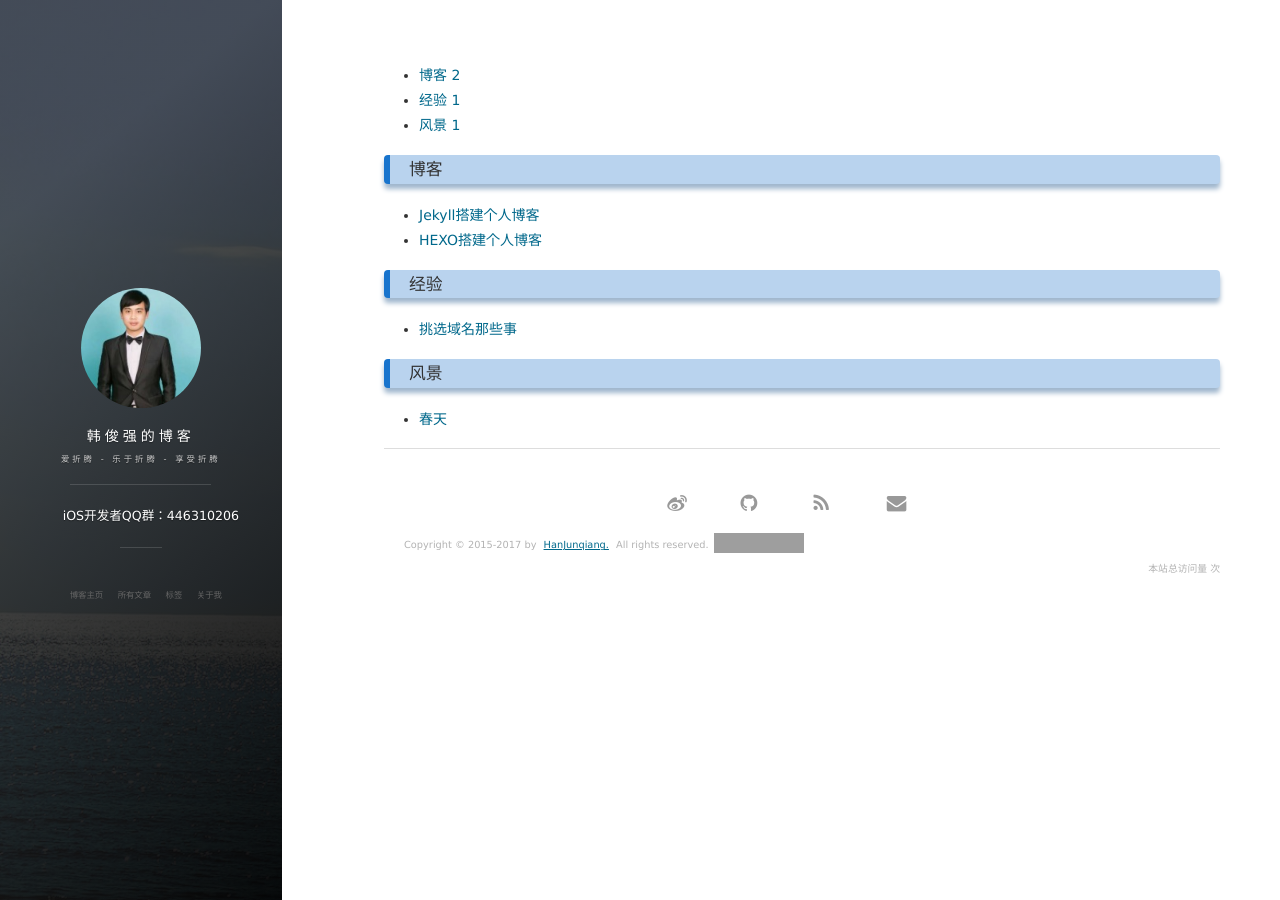
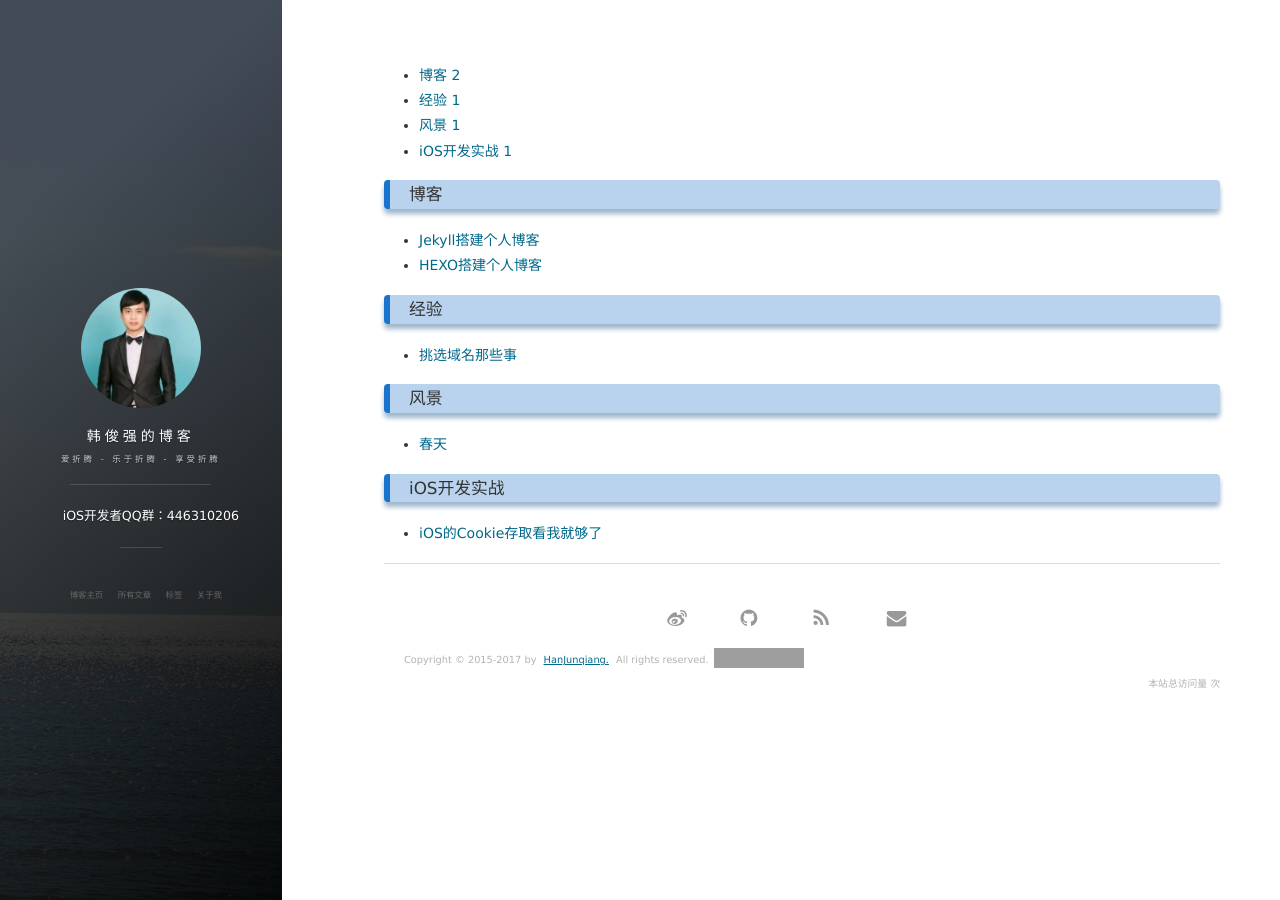
Before and after one commit to xiaohange/xiaohange.github.io, a Jekyll site: the page built from tags.html, in a window 1280 px wide. Built offline with Jekyll 4.4.1, drawn with Linux system fonts in a browser that asks for light colours; nearby versions of some CDN libraries; comment, search, counter and statistics services are not loaded; some of the changed lines change nothing that is shown; grey boxes are pictures that could not be loaded.

Commit message:
fix: iOS cookie

````diff
--- a/_config.yml
+++ b/_config.yml
@@ -11,7 +11,7 @@ url: "http://xiaohange.io"
 
 # Comment
 comment:
-    # disqus: leopard
+    # disqus: xiaohange
     # duoshuo: xiaohange
     yungentie: http://noneless.tk
 
@@ -51,7 +51,6 @@ markdown: kramdown
 kramdown:
   input: GFM
   syntax_highlighter: rouge
-
 textColor: #FF0000
 
 # supported colors: blue, green, purple, red, orange or slate. If you need clear, leave it empty.
--- /dev/null
+++ b/_posts/2017-03-29-cookie_ios.md
@@ -0,0 +1,163 @@
+---
+layout: post
+title: "iOS的Cookie存取看我就够了"
+date: 2017-03-29
+description: "当前一些公司为了快速出一款app，很多时候采用UINavigationController+WebView或者NavigationController+UITabbarVC+WebView的方式，这样就不可避免的需要使用cookie与Html5交互，下面讲述几种常用情景下cookie的添加方法"
+tag: iOS开发实战
+---
+
+##
+>当前一些公司为了快速出一款app，很多时候采用UINavigationController+WebView或者NavigationController+UITabbarVC+WebView的方式，这样就不可避免的需要使用cookie与Html5交互，下面讲述几种常用情景下cookie的添加方法：
+
+###一. UIWebView：
+
+####工厂类中存储cookie的方法
+
+```
++ (void)saveCookies {
+    // 创建一个可变字典存放cookie
+    NSMutableDictionary *fromappDict = [NSMutableDictionary dictionary];
+    [fromappDict setObject:@"fromapp" forKey:NSHTTPCookieName];
+    [fromappDict setObject:@"ios" forKey:NSHTTPCookieValue];
+    // kDomain是公司app网址
+    [fromappDict setObject:kDomain forKey:NSHTTPCookieDomain];
+    [fromappDict setObject:kDomain forKey:NSHTTPCookieOriginURL];
+    [fromappDict setObject:@"/" forKey:NSHTTPCookiePath];
+    [fromappDict setObject:@"0" forKey:NSHTTPCookieVersion];
+
+    // 将可变字典转化为cookie
+    NSHTTPCookie *cookie = [NSHTTPCookie cookieWithProperties:params];
+
+    // 获取cookieStorage
+    NSHTTPCookieStorage *cookieStorage = [NSHTTPCookieStorage sharedHTTPCookieStorage]
+
+    // 存储cookie
+    [cookieStorage setCookie:cookie];
+}
+```
+
+ UIWebView使用时间较长，只要在cookieStorage中设置了相应的cookie，每次就会自动带上；
+    但是这样的弊端是随着与H5的交互增加，Cookie占用的空间越来越大，每次交互都夹带大量的cookie，不仅增加服务器端压力，也浪费用户的流量。比如每次交互都夹带5kb的cookie内容，但是真正用到的只有两三百字节。
+
+###二. WKWebView
+
+   WKWebView相比于UIWebView：
+        速度快了一倍，内存却减少为原来的一半；
+        cookie不再是自动携带，需要手动设置；
+        交互更加顺畅，比如app底部四个tabBar也都是网页的，在UIWebView下点击，整个H5页面都会闪白一下，但是在WKWebView下点击，四个tabBar效果与原生app效果更加类似，不会有闪白现象。
+        增减了一些代理方法，更方便的进行协议拦截和进度条展示
+
+
+
+
+
+####1.在创建的时候存放到WKUserScript中进行添加cookie
+
+```
+    WKWebViewConfiguration *webConfig = [[WKWebViewConfiguration alloc] init];
+    // 设置偏好设置
+    webConfig.preferences = [[WKPreferences alloc] init];
+    // 默认为0
+    webConfig.preferences.minimumFontSize = 10;
+    // 默认认为YES
+    webConfig.preferences.javaScriptEnabled = YES;
+    // 在iOS上默认为NO，表示不能自动通过窗口打开
+    webConfig.preferences.javaScriptCanOpenWindowsAutomatically = NO;
+
+    // web内容处理池
+    webConfig.processPool = [[WKProcessPool alloc] init];
+    // 将所有cookie以document.cookie = 'key=value';形式进行拼接
+    #warning 然而这里的单引号一定要注意是英文的，不要问我为什么告诉你这个(手动微笑)
+    NSString *cookieValue = @"document.cookie = 'fromapp=ios';document.cookie = 'channel=appstore';";
+
+    // 加cookie给h5识别，表明在ios端打开该地址
+    WKUserContentController* userContentController = WKUserContentController.new;
+    WKUserScript * cookieScript = [[WKUserScript alloc]
+                                   initWithSource: cookieValue
+                                   injectionTime:WKUserScriptInjectionTimeAtDocumentStart forMainFrameOnly:NO];
+    [userContentController addUserScript:cookieScript];
+    webConfig.userContentController = userContentController;
+
+    WKWebView *wkWebView = [[WKWebView alloc] initWithFrame:frame configuration:webConfig];
+
+    wkWebView.UIDelegate = wkWebView;
+    wkWebView.navigationDelegate = wkWebView;
+```
+####2.加载某个url的时候添加cookie
+
+   如果WKWebView在加载url的时候需要添加cookie，需要先手动获取当前NSHTTPCookieStorage中的所有cookie，然后将cookie放到NSMutableURLRequest请求头中
+
+```
+- (void)loadRequestWithUrlString:(NSString *)urlString {
+
+    // 在此处获取返回的cookie
+    NSMutableDictionary *cookieDic = [NSMutableDictionary dictionary];
+
+    NSMutableString *cookieValue = [NSMutableString stringWithFormat:@""];
+    NSHTTPCookieStorage *cookieJar = [NSHTTPCookieStorage sharedHTTPCookieStorage];
+
+    for (NSHTTPCookie *cookie in [cookieJar cookies]) {
+        [cookieDic setObject:cookie.value forKey:cookie.name];
+    }
+
+    // cookie重复，先放到字典进行去重，再进行拼接
+    for (NSString *key in cookieDic) {
+        NSString *appendString = [NSString stringWithFormat:@"%@=%@;", key, [cookieDic valueForKey:key]];
+        [cookieValue appendString:appendString];
+    }
+
+    NSMutableURLRequest *request = [NSMutableURLRequest requestWithURL:[NSURL URLWithString:urlString]];
+    [request addValue:cookieValue forHTTPHeaderField:@"Cookie"];
+
+    [self loadRequest:request];
+}
+```
+####3.AFNetworking
+
+    AFNetworking存取cookie就比较常见了，话不多说，都在代码里了
+```
+    // 获取AFHTTPRequestOperationManager
+    AFHTTPRequestOperationManager *operationManager = [AFHTTPRequestOperationManager manager];
+
+    // 创建可变字典用于存放Cookie
+    NSMutableDictionary *cookieDic = [NSMutableDictionary dictionary];
+
+    // 存放新添加的cookie
+    #warning 单个的Cookie还好，但是楼主在工厂类方法中拼接了一个包含6个设备信息的value值，最后忘记加分号了，测试也没测出来
+    #warning 因为不影响功能，但是后面的cookie就自动拼接上了，H5那边也识别不到，险造成重大事故(涉及金融。。)，望后来者看到，提前做好准备(就凭这个坑，你得给我个赞)
+    NSMutableString *cookieValue = [NSMutableString stringWithFormat:@"fromapp=ios;"];
+
+    // 获取
+    NSHTTPCookieStorage *cookieJar = [NSHTTPCookieStorage sharedHTTPCookieStorage];
+
+    for (NSHTTPCookie *cookie in [cookieJar cookies]) {
+        [cookieDic setObject:cookie.value forKey:cookie.name];
+    }
+
+    // cookie重复，先放到字典去重，再进行拼接
+    for (NSString *key in cookieDic) {
+        NSString *appendString = [NSString stringWithFormat:@"%@=%@;", key, [cookieDic valueForKey:key]];
+        [cookieValue appendString:appendString];
+    }
+
+    // 将cookie存到请求头中
+    [operationManager.requestSerializer setValue:cookieValue forHTTPHeaderField:@"Cookie"];
+
+    //  拼接url地址
+    NSString *urlStr = [NSString stringWithFormat:@"%@%@", kHostIP, kPath];
+
+    // 设置参数字典
+    NSDictionary *paraDict = @{
+                                  @"key" : value
+                                  };
+    // 发送请求，处理结果
+    [operationManager POST:urlStr parameters:paraDict success:^(AFHTTPRequestOperation * _Nonnull operation, id  _Nonnull responseObject) {
+
+         NSLog(@"responseObject-->%@", responseObject);
+
+    } failure:^(AFHTTPRequestOperation * _Nullable operation, NSError * _Nonnull error) {
+
+         NSLog(@"error-->%@", error);
+    }];
+
+```
````
